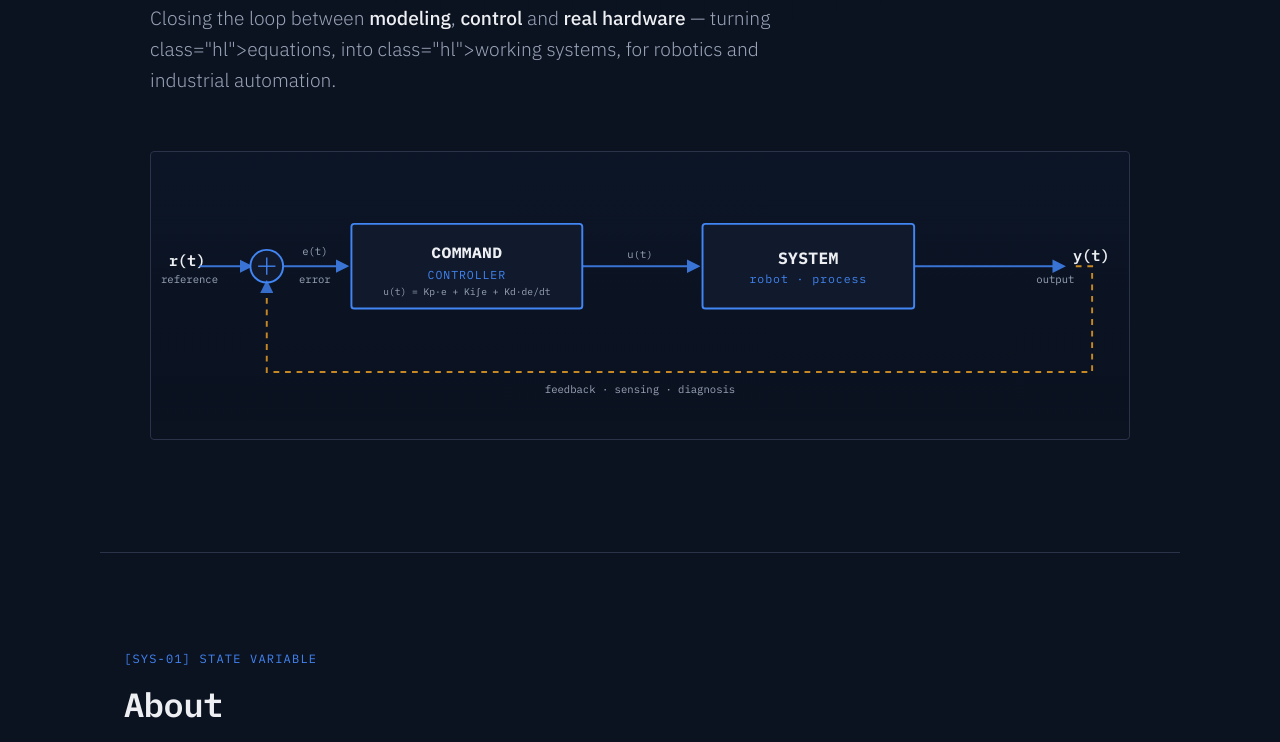
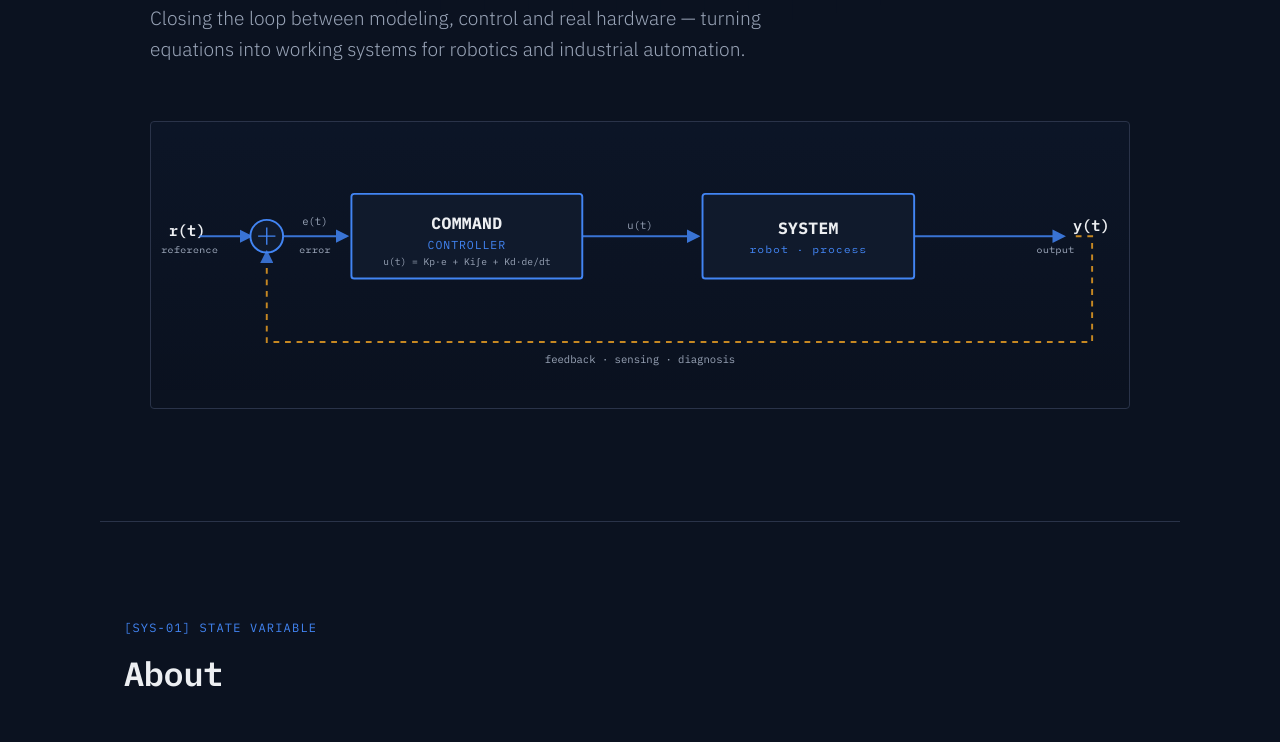
Before and after one commit to nihedharbi/nihedharbi.github.io, a plain HTML site: page index.html in a window 1280 px wide. Shown: the part 314-1056 px from the top of the page. Drawn offline with Linux system fonts and the light colour scheme.

Commit message:
Update index.html final

```diff
--- a/index.html
+++ b/index.html
@@ -42,8 +42,7 @@
             Nihed Harbi
           </h1>
           <p class="hero-sub">
-            Closing the loop between <span class="hl">modeling</span>, <span class="hl">control</span> and
-            <span class="hl">real hardware</span> — turning class="hl">equations</span>, into class="hl">working systems</span>, for robotics and industrial automation.
+            Closing the loop between modeling, control and real hardware — turning equations into working systems for robotics and industrial automation.
           </p>
         </div>
         <div class="hero-portrait">
```
